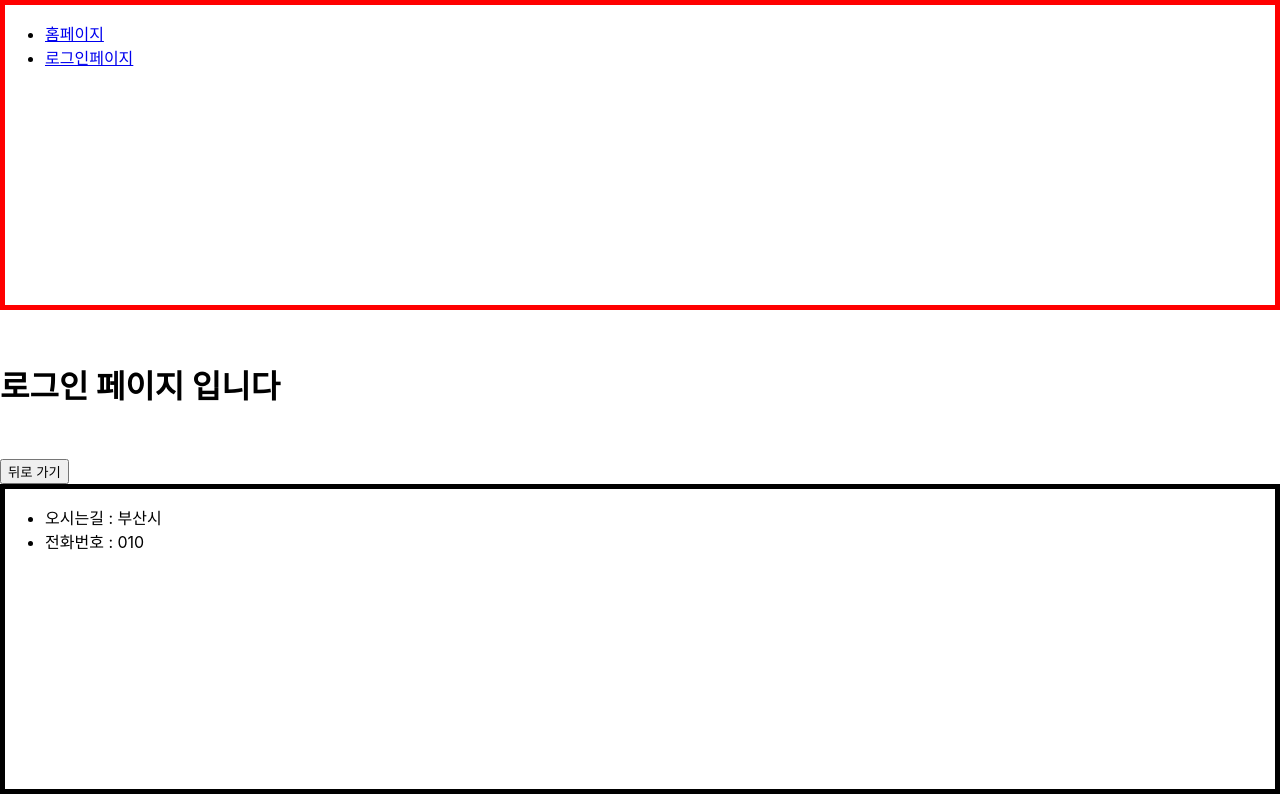
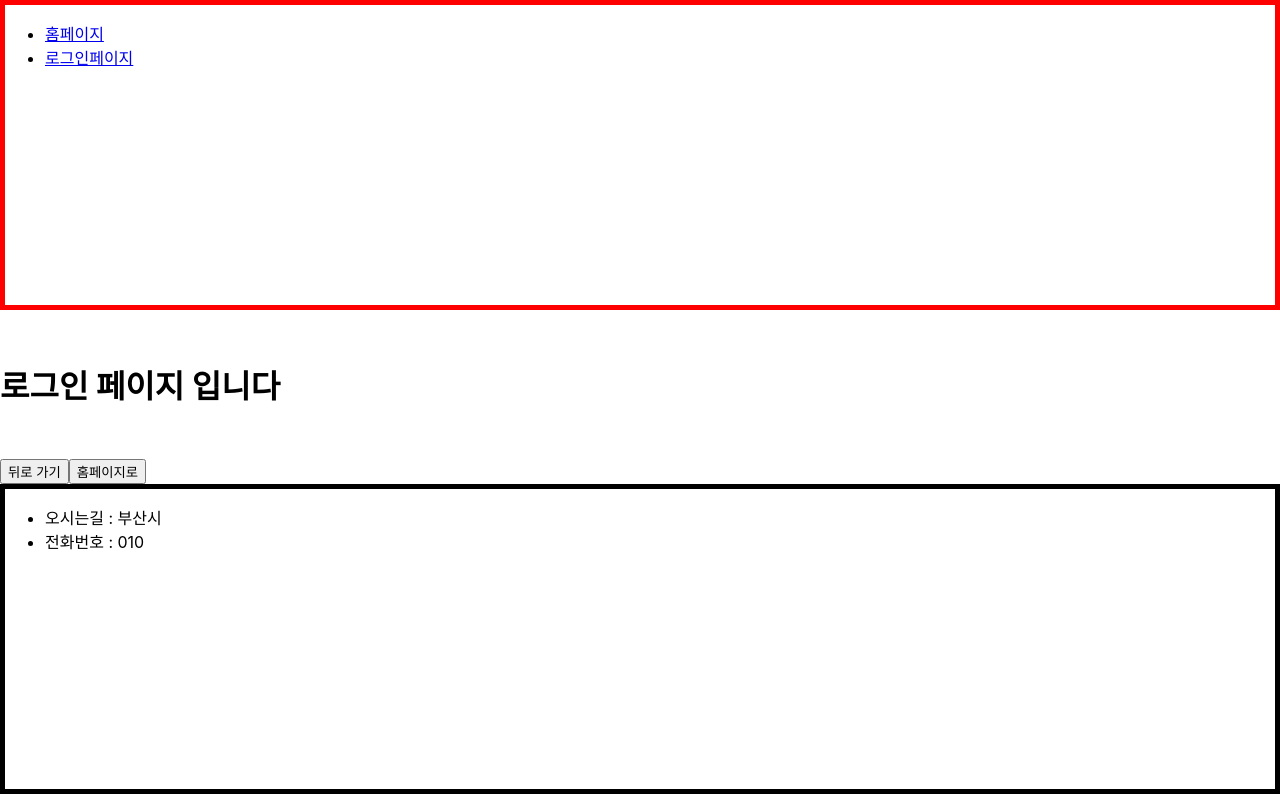
Before and after one commit to ckswns879/my-app, a React (Create React App) app: page /login/10 in a window 1280 px wide. Built offline with nearby package versions, Linux system fonts and the light colour scheme.

Commit message:
feat: push 함수 원하는 페이지 이동

```diff
--- a/src/pages/LoginPages.js
+++ b/src/pages/LoginPages.js
@@ -19,22 +19,26 @@ const location = useLocation();
 const { id } = useParams();
 
 console.log('LoginPage', {
-history: navigate,
-location,
+    history: navigate,
+    location,
 })
 console.log('LoginPage', {
-id,
+    id,
 });
 
 const handleGoBack = () => {
-navigate(-1); // 한칸 뒤로 가기
+    navigate(-1); // 한칸 뒤로 가기
 };
+const handlePush = () => {
+    navigate('/HomePage'); //원하는 페이지로가기
+  };
 
 // 라우팅하기(로그인페이지)
 return (
     <>
         <Login />
         <button onClick={handleGoBack}>뒤로 가기</button>
+        <button onClick={handlePush}>홈페이지로</button>
     </>
     );
 };
```
